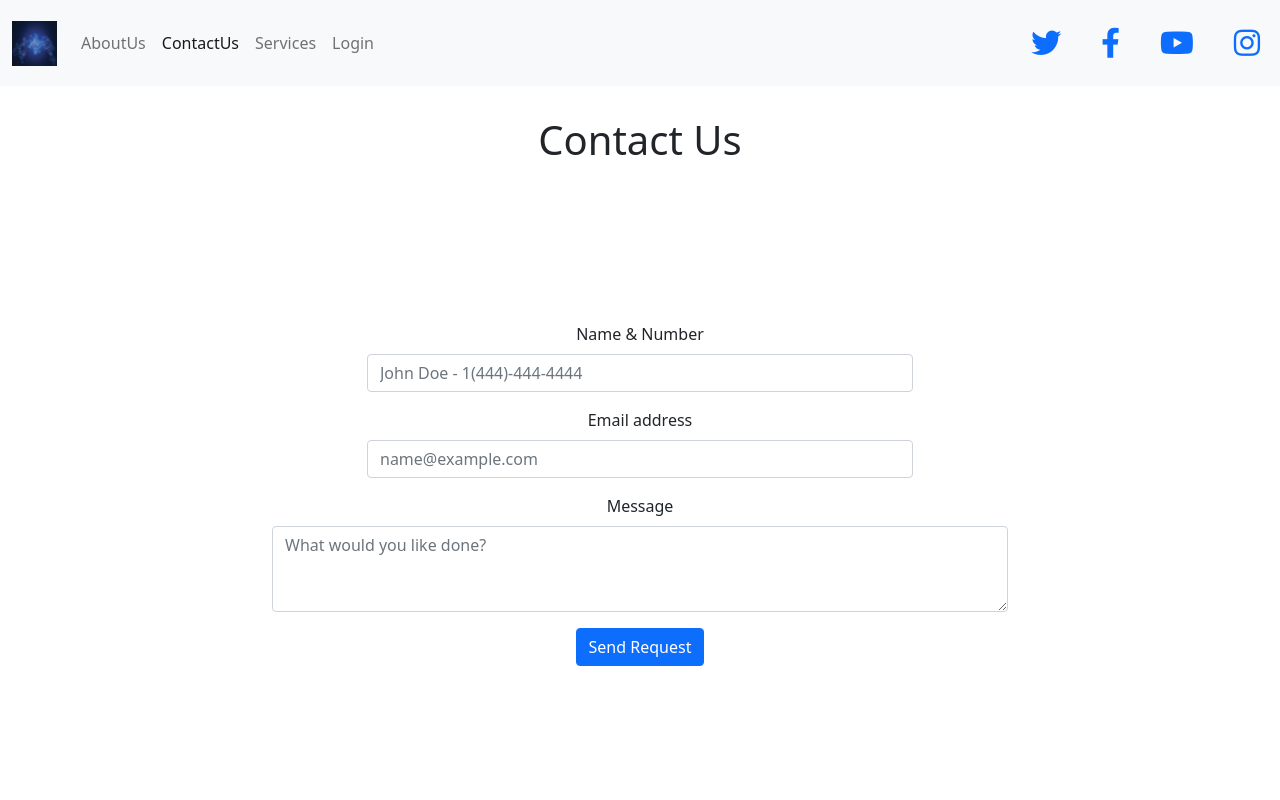
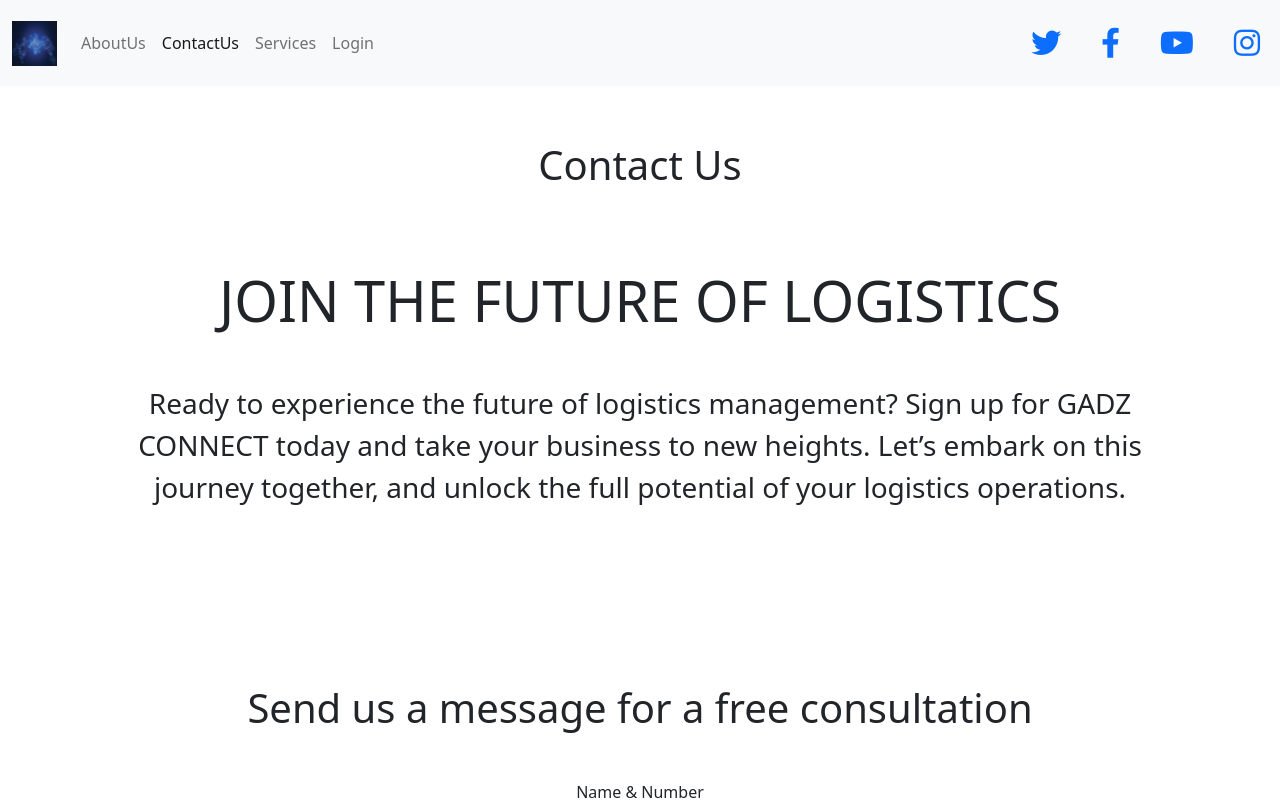
Before and after one commit to dagreatcode/GADZ, a React (Create React App) app in the folder client/: page /ContactUs in a window 1280 px wide. Shown: the top 800 px of the page. Built offline with nearby package versions, Linux system fonts and the light colour scheme.

Commit message:
adding more working to the frontend

```diff
--- a/client/src/containers/ContactUs/ContactUs.jsx
+++ b/client/src/containers/ContactUs/ContactUs.jsx
@@ -30,6 +30,10 @@ const ContactUs = () => {
   };
   return (
     <>
+      <div
+        className="container"
+        style={{ padding: "25px", textAlign: "center", top: "50%" }}
+      >
         <h1
           style={{
             padding: "30px",
@@ -40,6 +44,15 @@ const ContactUs = () => {
         >
           Contact Us
         </h1>
+        <h1 className="display-4" style={{ padding: "40px" }}>
+          JOIN THE FUTURE OF LOGISTICS
+        </h1>
+        <p className="fs-3">
+          Ready to experience the future of logistics management? Sign up for
+          GADZ CONNECT today and take your business to new heights. Let’s embark
+          on this journey together, and unlock the full potential of your
+          logistics operations.
+        </p>
         <div style={{ textAlign: "center" }}> </div>
         <br />
         <form>
@@ -48,6 +61,9 @@ const ContactUs = () => {
             <br />
             <br />
             <br />
+            <h1 className="display-6" style={{ padding: "40px" }}>
+          Send us a message for a free consultation
+        </h1>
             <div
               className="row"
               style={{
@@ -174,6 +190,7 @@ const ContactUs = () => {
         <br />
         <br />
         <br />
+      </div>
     </>
   );
 };
--- a/client/src/containers/Services/Services.jsx
+++ b/client/src/containers/Services/Services.jsx
@@ -11,6 +11,10 @@ const Services = () => {
           <div className="display-4" style={{ padding: "40px" }}>
             Services
           </div>
+          <br />
+            <h1 className="display-6" style={{ padding: "40px" }}>
+            “At GADZ CONNECT, we’re committed to empowering businesses of all sizes to thrive in today’s dynamic marketplace. Let us be your partner in success-together, we’ll reshape the future of logistics.”
+        </h1>
           <img src={Image1} style={{ width: "100%" }} alt="flyer" />
         </div>
       </div>
```
Lines whose indentation alone changed are shown as unchanged.
